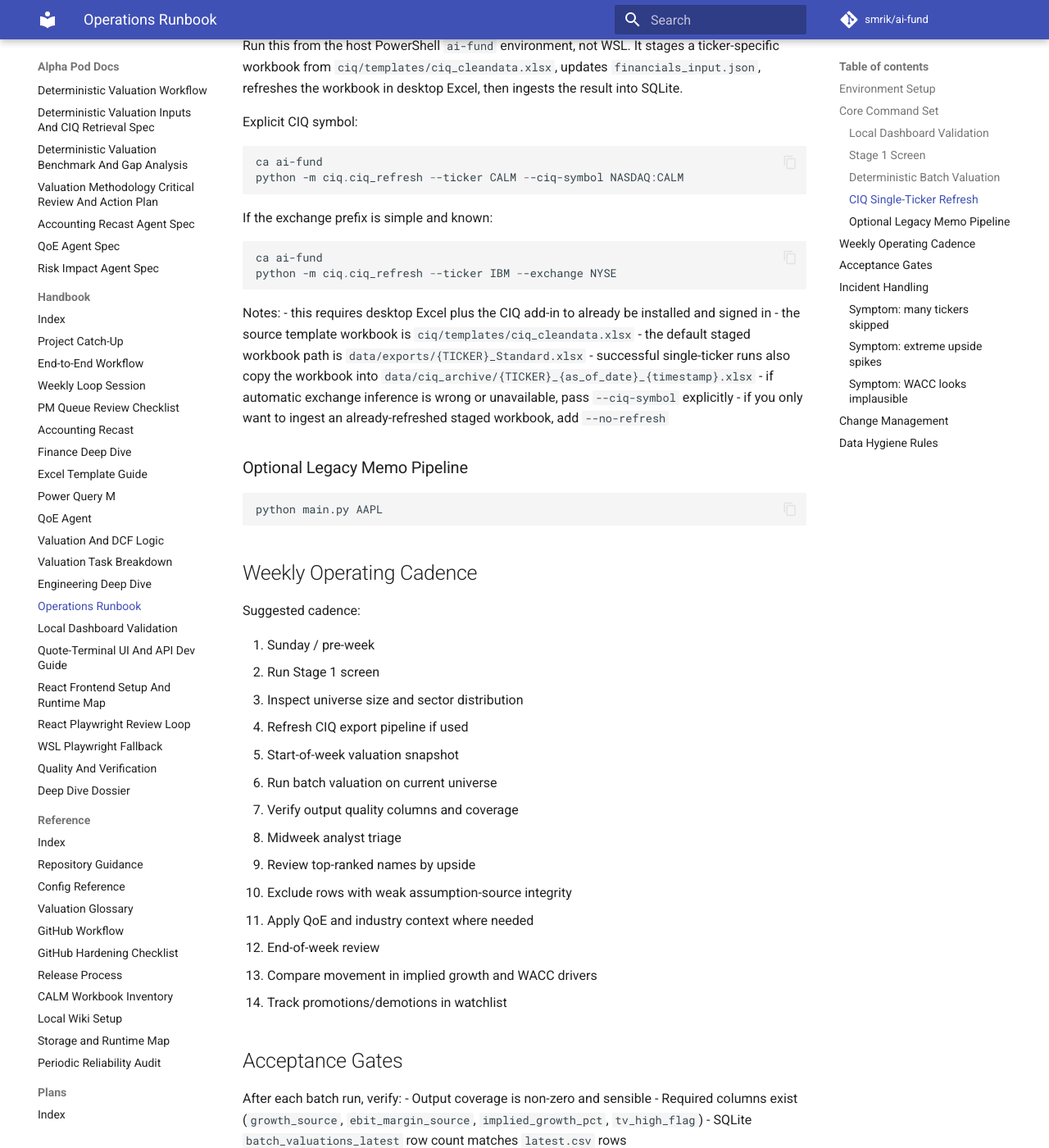
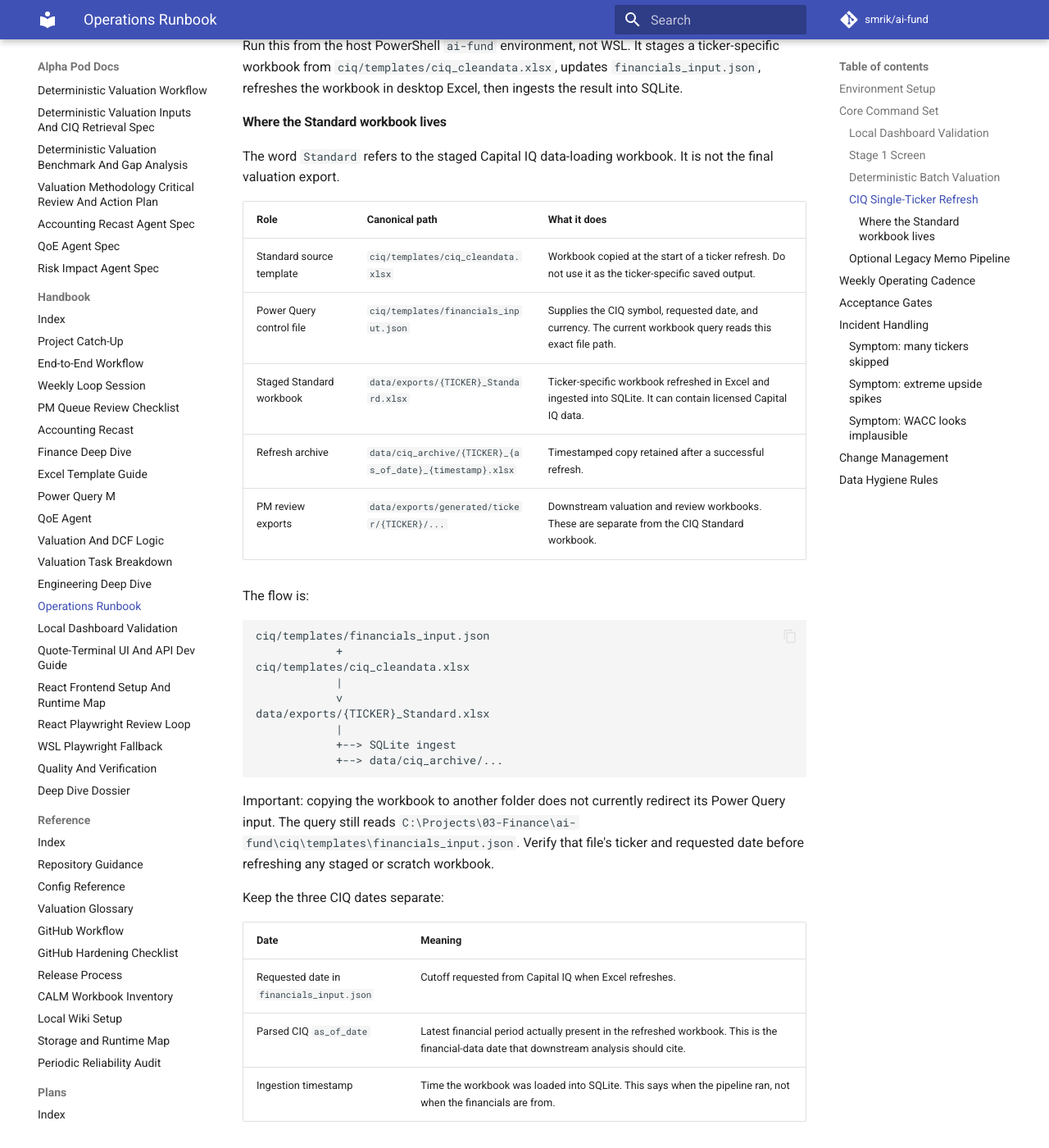
Before and after one commit to smrik/ai-fund, an MkDocs documentation site: the page built from docs/handbook/operations-runbook.md, in a window 1280 px wide and 1400 px high, scrolled down 1619 px. Shown: the whole window at 82% size. Built offline with MkDocs 1.6.1 and Material for MkDocs 9.7.7, drawn with Linux system fonts in a browser that asks for light colours; comment, search, counter and statistics services are not loaded; some of the changed text lies outside the part shown.

Commit message:
docs: clarify CIQ Standard workbook data flow
Distinguish the source template, Power Query control, staged vendor workbook, archive, and PM review exports. Document the fixed control-file path and CIQ date lineage.

Co-Authored-By: Codex CLI <noreply@openai.com>

````diff
--- a/docs/handbook/operations-runbook.md
+++ b/docs/handbook/operations-runbook.md
@@ -65,6 +65,44 @@ python -m src.stage_02_valuation.batch_runner --top 50 --xlsx
 ### CIQ Single-Ticker Refresh
 
 Run this from the host PowerShell `ai-fund` environment, not WSL. It stages a ticker-specific workbook from `ciq/templates/ciq_cleandata.xlsx`, updates `financials_input.json`, refreshes the workbook in desktop Excel, then ingests the result into SQLite.
+
+#### Where the Standard workbook lives
+
+The word `Standard` refers to the staged Capital IQ data-loading workbook. It is not the final valuation export.
+
+| Role | Canonical path | What it does |
+|---|---|---|
+| Standard source template | `ciq/templates/ciq_cleandata.xlsx` | Workbook copied at the start of a ticker refresh. Do not use it as the ticker-specific saved output. |
+| Power Query control file | `ciq/templates/financials_input.json` | Supplies the CIQ symbol, requested date, and currency. The current workbook query reads this exact file path. |
+| Staged Standard workbook | `data/exports/{TICKER}_Standard.xlsx` | Ticker-specific workbook refreshed in Excel and ingested into SQLite. It can contain licensed Capital IQ data. |
+| Refresh archive | `data/ciq_archive/{TICKER}_{as_of_date}_{timestamp}.xlsx` | Timestamped copy retained after a successful refresh. |
+| PM review exports | `data/exports/generated/ticker/{TICKER}/...` | Downstream valuation and review workbooks. These are separate from the CIQ Standard workbook. |
+
+The flow is:
+
+```text
+ciq/templates/financials_input.json
+            +
+ciq/templates/ciq_cleandata.xlsx
+            |
+            v
+data/exports/{TICKER}_Standard.xlsx
+            |
+            +--> SQLite ingest
+            +--> data/ciq_archive/...
+```
+
+Important: copying the workbook to another folder does not currently redirect its Power Query input. The query still reads `C:\Projects\03-Finance\ai-fund\ciq\templates\financials_input.json`. Verify that file's ticker and requested date before refreshing any staged or scratch workbook.
+
+Keep the three CIQ dates separate:
+
+| Date | Meaning |
+|---|---|
+| Requested date in `financials_input.json` | Cutoff requested from Capital IQ when Excel refreshes. |
+| Parsed CIQ `as_of_date` | Latest financial period actually present in the refreshed workbook. This is the financial-data date that downstream analysis should cite. |
+| Ingestion timestamp | Time the workbook was loaded into SQLite. This says when the pipeline ran, not when the financials are from. |
+
+For example, a workbook refreshed on August 4 with a requested date of August 2 may still have June 30 as its latest financial period. Do not present the refresh or ingestion date as the financial-data `as_of_date`.
 
 Explicit CIQ symbol:
 ```powershell
````
Also changed, not shown: docs/handbook/weekly-loop-session.md (+3 -1 lines), docs/reference/storage-runtime-map.md (+21 -3 lines).
